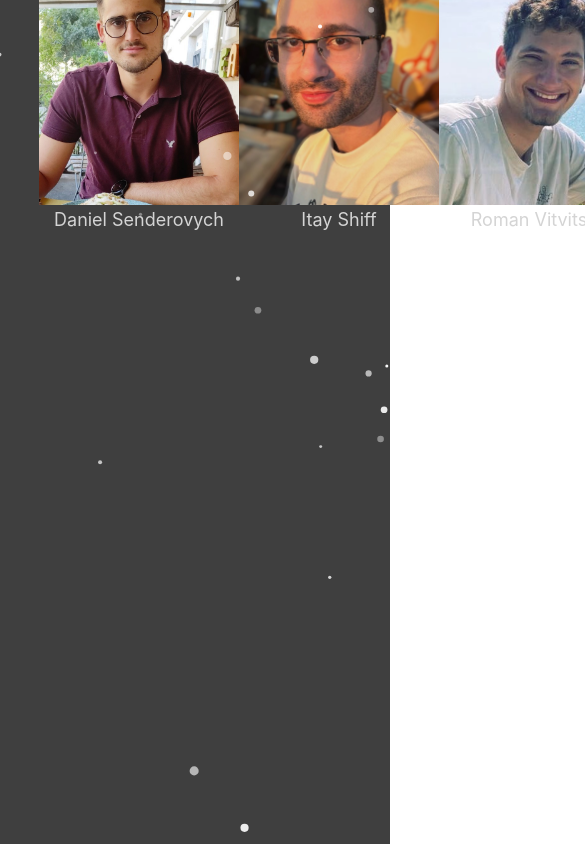
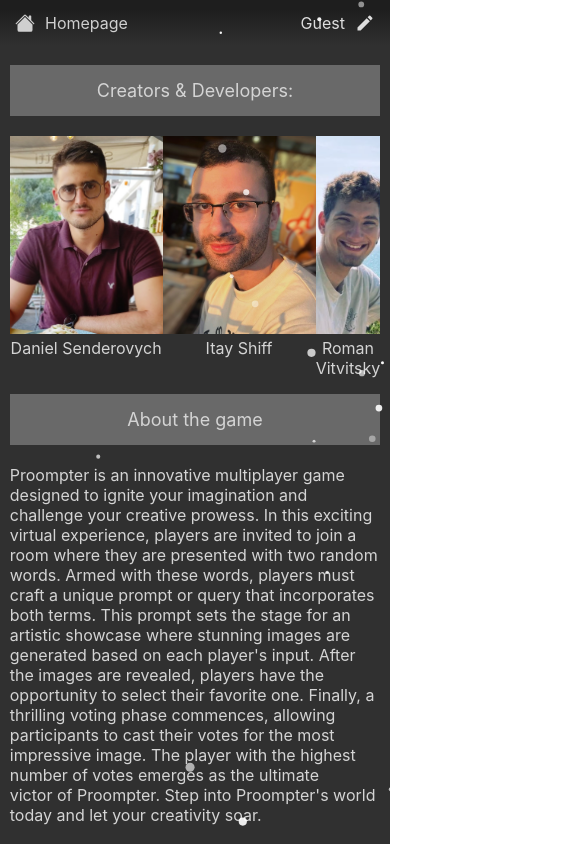
Before and after one commit to ItayShiff/Sadna, a Next.js app: page /about in a window 390 px wide. Shown: the top 844 px of the page, 585 px wide, since content can reach past the window. Built offline with nearby package versions, Linux system fonts and the light colour scheme; no server answers.

Commit message:
Made about page responsive for mobile

```diff
--- a/pages/about.js
+++ b/pages/about.js
@@ -81,8 +81,37 @@ function About() {
           width: 80%;
           justify-content: space-around;
         }
-        #wrapperHomepage > div:last-child > div:first-child {
-          margin-right: 50px;
+        @media only screen and (min-width: 1267px) {
+          #wrapperHomepage > div:last-child > div:first-child {
+            margin-right: 50px;
+          }
+        }
+        @media only screen and (max-width: 1266px) {
+          #wrapperHomepage > div:last-child {
+            flex-direction: column;
+          }
+        }
+
+        @media screen and (max-width: 1200px) {
+          #wrapperForCentering {
+            display: block;
+          }
+          #wrapperHomepage {
+            background: #303030;
+          }
+        }
+
+        @media screen and (max-width: 712px) {
+          #wrapperHomepage > div:last-child {
+            width: 95%;
+          }
+        }
+
+        @media screen and (max-width: 530px) {
+          #wrapperHomepage,
+          .titles {
+            font-size: 16px;
+          }
         }
       `}</style>
     </Layout>
--- a/styles/about.module.css
+++ b/styles/about.module.css
@@ -17,3 +17,22 @@
     font-size: 20px;
     background-color: #696969;
 }
+
+@media screen and (max-width: 1226px) {
+    #imagesDevelopersWrapper {
+        justify-content: center;
+        padding-bottom: 30px;
+    }
+}
+
+@media screen and (max-width: 712px) {
+    .imagesDevelopers {
+        width: 100%;
+        height: calc(100% - 30px);
+    }
+}
+@media screen and (max-width: 530px) {
+    .titles {
+      font-size: 18px;
+    }
+}
```
